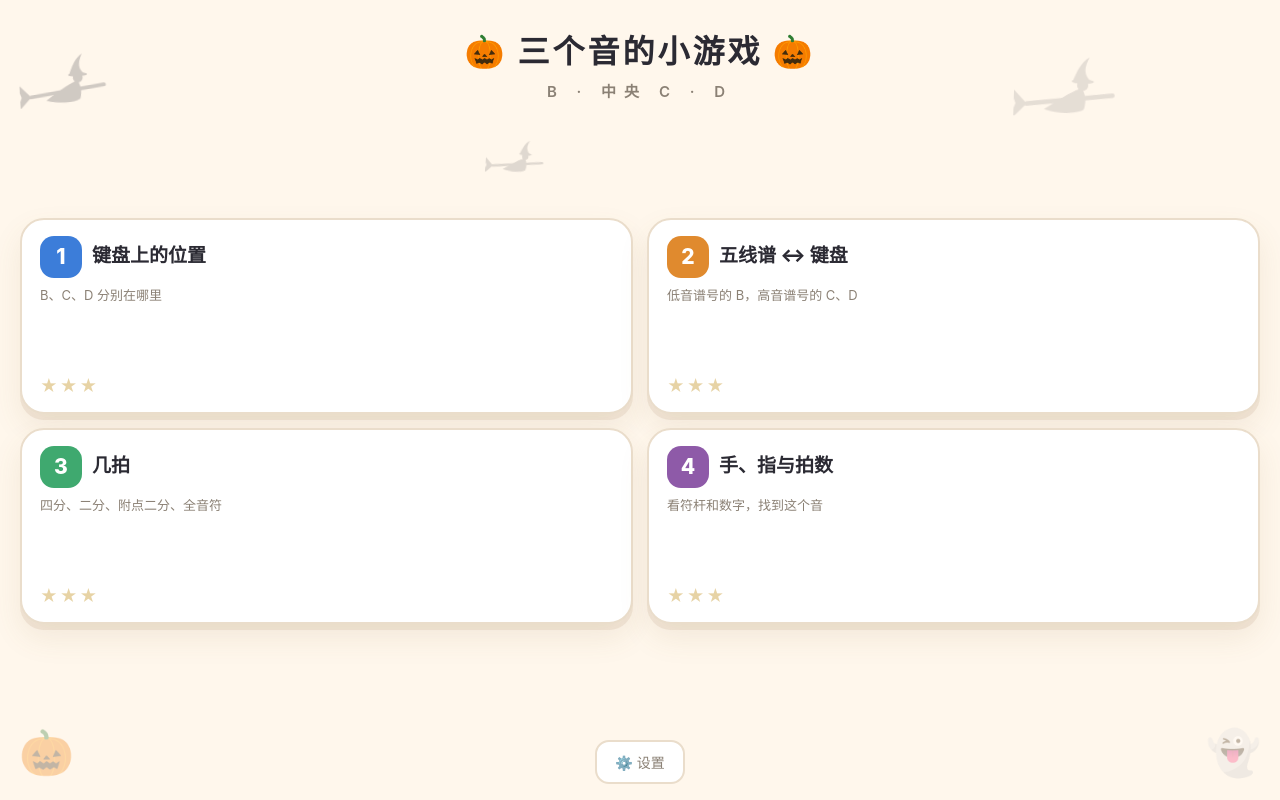
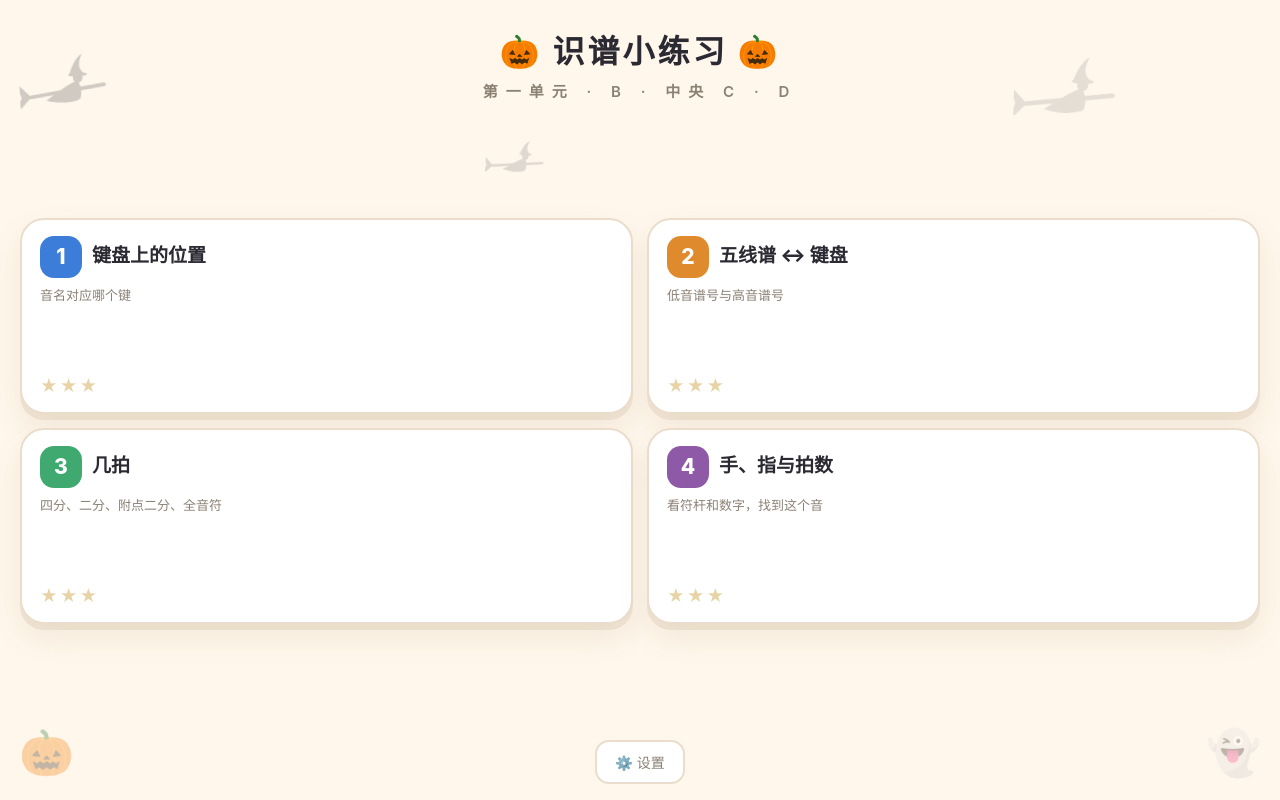
Before and after one commit to fangjiaqifion/note-trainer, a plain HTML site: page index.html in a window 1280 px wide. Drawn offline with Linux system fonts and the light colour scheme.

Commit message:
改名 note-trainer：标题、清单、离线缓存与单元配置改为通用

```diff
--- a/index.html
+++ b/index.html
@@ -6,10 +6,10 @@
 <meta name="apple-mobile-web-app-capable" content="yes">
 <meta name="mobile-web-app-capable" content="yes">
 <meta name="apple-mobile-web-app-status-bar-style" content="default">
-<meta name="apple-mobile-web-app-title" content="三个音">
+<meta name="apple-mobile-web-app-title" content="识谱">
 <meta name="theme-color" content="#FFF7EC">
 <meta name="format-detection" content="telephone=no">
-<title>三个音 · B C D</title>
+<title>识谱小练习 · 第一单元 B C D</title>
 <link rel="manifest" href="manifest.webmanifest">
 <link rel="apple-touch-icon" href="icon-180.png">
 <link rel="icon" type="image/png" href="icon-192.png">
@@ -225,8 +225,8 @@
 
   <section id="home" class="screen active">
     <div class="home-head">
-      <h1 id="homeTitle">三个音的小游戏</h1>
-      <p class="sub">B · 中央 C · D</p>
+      <h1 id="homeTitle">识谱小练习</h1>
+      <p class="sub" id="homeSub">第一单元 · B · 中央 C · D</p>
     </div>
     <div class="levels" id="levelGrid"></div>
     <div class="home-foot">
@@ -310,14 +310,16 @@ const LETTERS = ['C','C#','D','D#','E','F','F#','G','G#','A','A#','B'];
 const letterOf = m => LETTERS[((m % 12) + 12) % 12];
 const WHITE_OFF = [0,2,4,5,7,9,11];
 
-/* 三个音。B 用低音谱号（上加一间），中央 C 与 D 用高音谱号。
+/* 当前单元。换单元只改这三行：往 NOTES 里加音，再把 id 放进 notes。
+   目前是 B3、C4、D4。B 用低音谱号（上加一间），中央 C 与 D 用高音谱号。
    符杆朝向表示手：右手向上，左手向下。指法写在音符的上端或下端。 */
 const NOTES = {
   B3: { id:'B3', letter:'B', label:'B',      midi:59, clef:'bass',   y:-0.5, hand:'L', finger:2 },
   C4: { id:'C4', letter:'C', label:'中央 C', midi:60, clef:'treble', y:5.0,  hand:'R', finger:1 },
   D4: { id:'D4', letter:'D', label:'D',      midi:62, clef:'treble', y:4.5,  hand:'R', finger:2 }
 };
-const NOTE_IDS = ['B3','C4','D4'];
+const UNIT = { name:'第一单元', label:'B · 中央 C · D', notes:['B3','C4','D4'] };
+const NOTE_IDS = UNIT.notes;
 const LEDGER = { treble: { C4: 5 }, bass: {} };
 
 const VALUES = {
@@ -330,8 +332,8 @@ const VALUE_IDS = ['quarter','half','dotted','whole'];
 const VALUE_BY_BEATS = { 1:'quarter', 2:'half', 3:'dotted', 4:'whole' };
 
 const LEVELS = [
-  { id:1, name:'找键盘', title:'键盘上的位置', desc:'B、C、D 分别在哪里', color:'#3C7DD9' },
-  { id:2, name:'谱与键', title:'五线谱 ↔ 键盘', desc:'低音谱号的 B，高音谱号的 C、D', color:'#E08A2E' },
+  { id:1, name:'找键盘', title:'键盘上的位置', desc:'音名对应哪个键', color:'#3C7DD9' },
+  { id:2, name:'谱与键', title:'五线谱 ↔ 键盘', desc:'低音谱号与高音谱号', color:'#E08A2E' },
   { id:3, name:'时值',   title:'几拍',       desc:'四分、二分、附点二分、全音符', color:'#3FA96F' },
   { id:4, name:'读谱',   title:'手、指与拍数', desc:'看符杆和数字，找到这个音', color:'#8E5AA8' }
 ];
@@ -360,11 +362,16 @@ function isHalloweenSeason(){
 function decorOn(){
   return (S.decor === null) ? isHalloweenSeason() : !!S.decor;
 }
+function applyUnit(){
+  const sub = document.getElementById('homeSub');
+  if(sub) sub.textContent = UNIT.name + ' · ' + UNIT.label;
+}
+
 function applyDecor(){
   const on = decorOn();
   document.body.classList.toggle('halloween', on);
   const t = $('#homeTitle');
-  if(t) t.textContent = on ? '🎃 三个音的小游戏 🎃' : '三个音的小游戏';
+  if(t) t.textContent = on ? '🎃 识谱小练习 🎃' : '识谱小练习';
 }
 
 /* ==================== 声音 ==================== */
@@ -1292,7 +1299,8 @@ document.addEventListener('pointerdown', function once(){
   document.removeEventListener('pointerdown', once);
 }, { once:true });
 
-window.__dbg = { G: G, NOTES: NOTES, VALUES: VALUES, voice: function(){ return [zhVoice && zhVoice.name, enVoice && enVoice.name]; } };
+window.__dbg = { G: G, NOTES: NOTES, VALUES: VALUES, UNIT: UNIT, voice: function(){ return [zhVoice && zhVoice.name, enVoice && enVoice.name]; } };
+applyUnit();
 applyDecor();
 syncSettings();
 showHome();
--- a/sw.js
+++ b/sw.js
@@ -1,5 +1,5 @@
 /* 三个音 · B C D — 离线缓存 */
-const CACHE = 'bcd-piano-game-v1';
+const CACHE = 'note-trainer-v1';
 const ASSETS = ['./', './index.html', './manifest.webmanifest', './icon-180.png', './icon-192.png', './icon-512.png'];
 
 self.addEventListener('install', function (e) {
```
Also changed, not shown: manifest.webmanifest.
